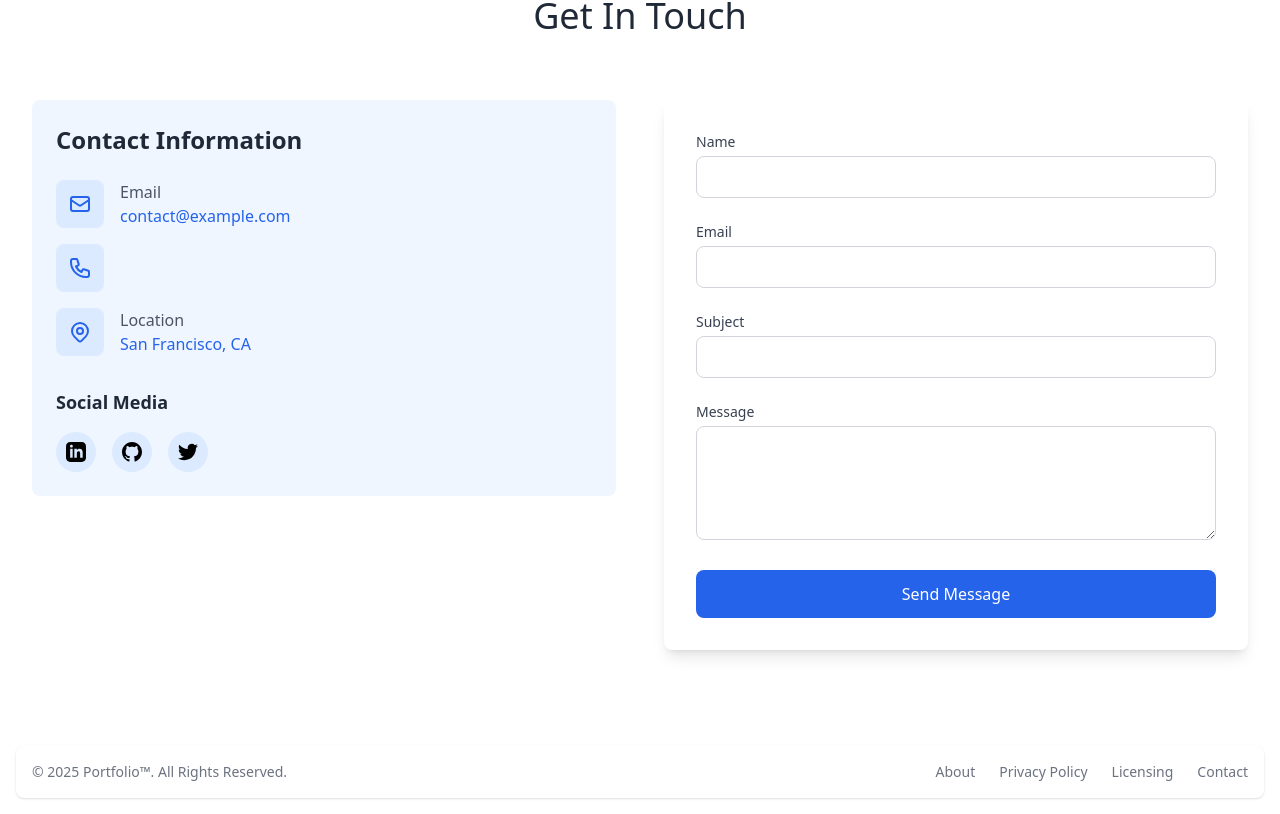
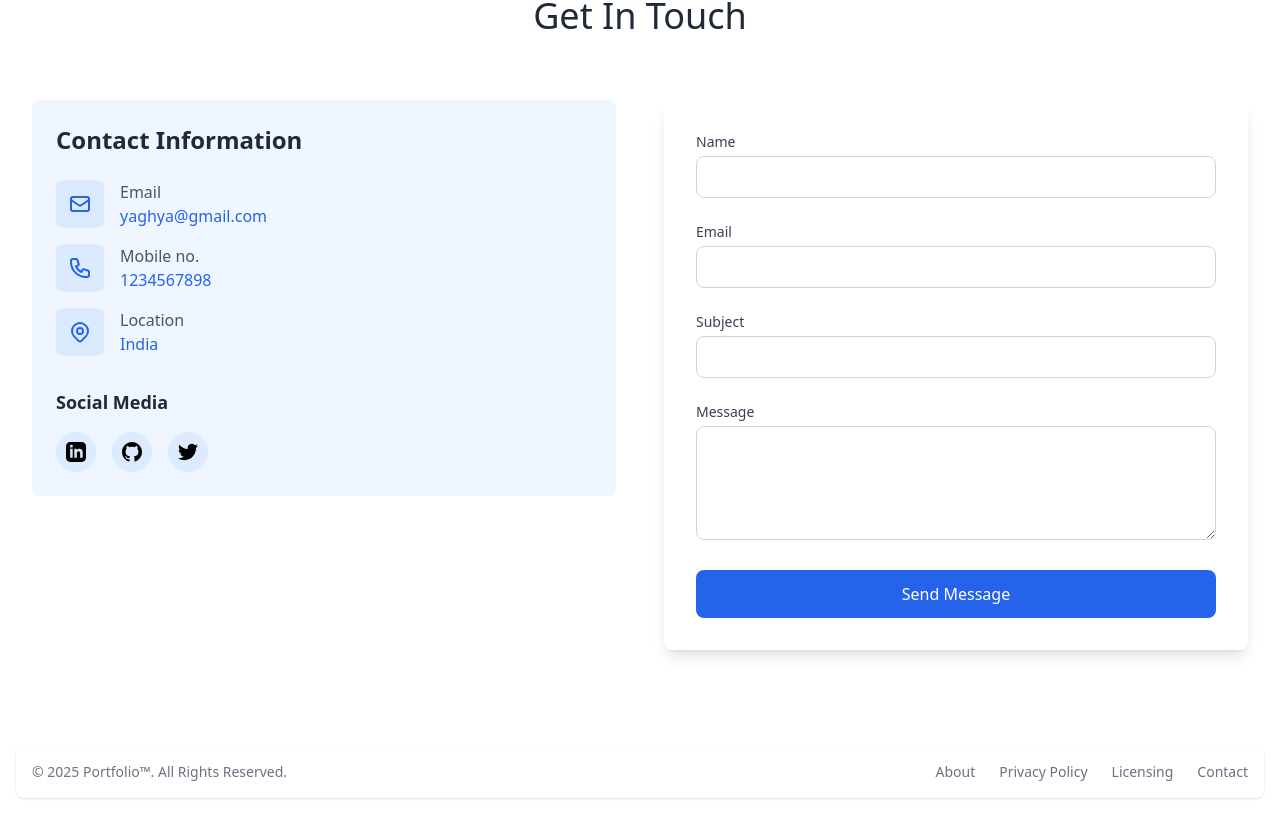
Before and after one commit to yaghyapran24chouksey/yaghya-portfolio, a React (Vite) app: page / in a window 1280 px wide. Shown: the part 4086-4900 px from the top of the page. Built offline with nearby package versions, Linux system fonts and the light colour scheme.

Commit message:
Pushed code

```diff
--- a/src/Components/Contact/Contact.jsx
+++ b/src/Components/Contact/Contact.jsx
@@ -23,7 +23,7 @@ export default function Contact() {
                   </div>
                   <div className="ml-4">
                     <p className="text-gray-600">Email</p>
-                    <a href="mailto:contact@example.com" className="text-blue-600 hover:text-blue-700">contact@example.com</a>
+                    <a href="#" className="text-blue-600 hover:text-blue-700">yaghya@gmail.com</a>
                   </div>
                 </div>
 
@@ -32,6 +32,10 @@ export default function Contact() {
                     <svg className="w-6 h-6 text-blue-600" fill="none" stroke="currentColor" viewBox="0 0 24 24">
                       <path strokeLinecap="round" strokeLinejoin="round" strokeWidth="2" d="M3 5a2 2 0 012-2h3.28a1 1 0 01.948.684l1.498 4.493a1 1 0 01-.502 1.21l-2.257 1.13a11.042 11.042 0 005.516 5.516l1.13-2.257a1 1 0 011.21-.502l4.493 1.498a1 1 0 01.684.949V19a2 2 0 01-2 2h-1C9.716 21 3 14.284 3 6V5z"></path>
                     </svg>
+                  </div>
+                  <div className="ml-4">
+                    <p className="text-gray-600">Mobile no.</p>
+                    <p className="text-blue-600">1234567898</p>
                   </div>
                 </div>
 
@@ -44,7 +48,7 @@ export default function Contact() {
                   </div>
                   <div className="ml-4">
                     <p className="text-gray-600">Location</p>
-                    <p className="text-blue-600">San Francisco, CA</p>
+                    <p className="text-blue-600">India</p>
                   </div>
                 </div>
               </div>
```
Also changed, not shown: 1 other file (tests, documents, lock files or other folders).
